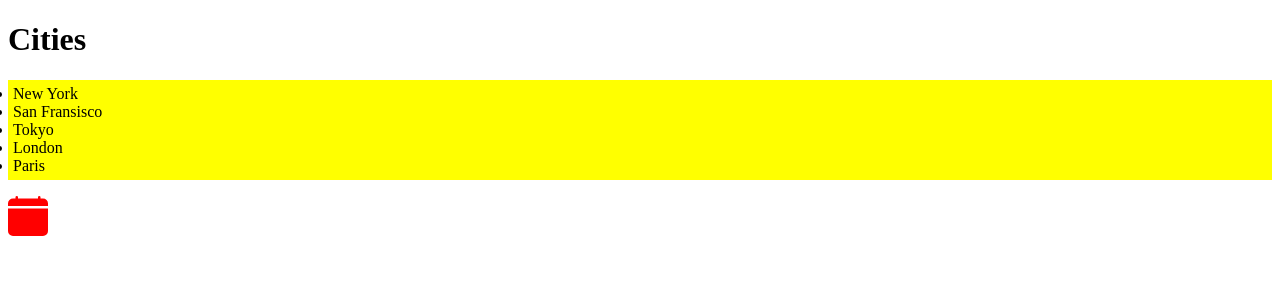
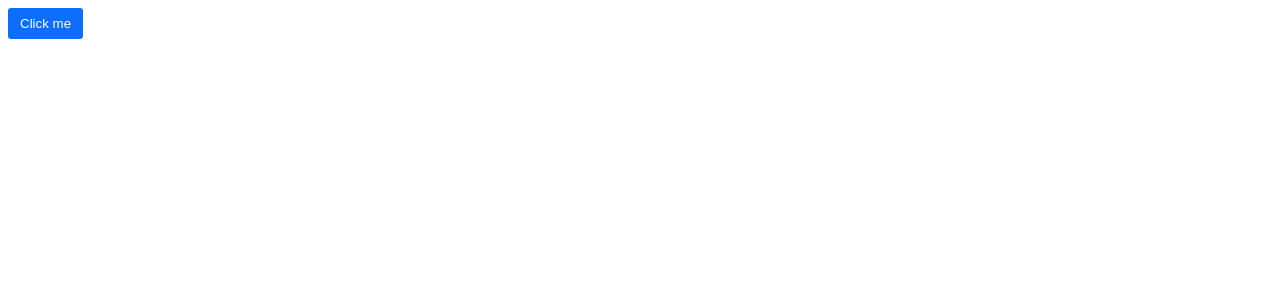
Before and after one commit to kylehammond/mosh-react-18, a React (Vite) app in the folder react-app/: page / in a window 1280 px wide. Shown: the top 300 px of the page. Built offline with nearby package versions, Linux system fonts and the light colour scheme.

Commit message:
Styling components Exercise 1 solution

```diff
--- a/react-app/src/App.tsx
+++ b/react-app/src/App.tsx
@@ -1,24 +1,8 @@
-import ListGroup from "./components/ListGroup";
+import Button from "./components/Button";
 import "./App.css";
-import { BsFillCalendarFill } from "react-icons/bs";
 
 function App() {
-  let items = ["New York", "San Fransisco", "Tokyo", "London", "Paris"];
-
-  const handleSelectItem = (item: string) => {
-    console.log(item);
-  };
-
-  return (
-    <div>
-      <ListGroup
-        items={items}
-        heading="Cities"
-        onSelectItem={handleSelectItem}
-      />
-      <BsFillCalendarFill color="red" size="40" />
-    </div>
-  );
+  return <Button onClick={() => console.log("click")}>Click me</Button>;
 }
 
 export default App;
--- /dev/null
+++ b/react-app/src/components/Button/Button.module.css
@@ -0,0 +1,10 @@
+.btn {
+    padding: 8px 12px;
+    border-radius: 3px;
+    border: 0;
+}
+
+.btn-primary {
+    background-color: #0d6efd;
+    color: white;
+}
--- a/react-app/src/components/Button.tsx
+++ b/react-app/src/components/Button/Button.tsx
@@ -1,4 +1,4 @@
-import { ReactNode } from "react";
+import styles from "./Button.module.css";
 
 interface Props {
   children: string;
@@ -8,7 +8,10 @@ interface Props {
 
 const Button = ({ children, onClick, color = "primary" }: Props) => {
   return (
-    <button className={"btn btn-" + color} onClick={onClick}>
+    <button
+      className={[styles.btn, styles["btn-" + color]].join(" ")}
+      onClick={onClick}
+    >
       {children}
     </button>
   );
--- /dev/null
+++ b/react-app/src/components/Button/index.ts
@@ -0,0 +1,2 @@
+import Button from "./Button";
+export default Button;
```
